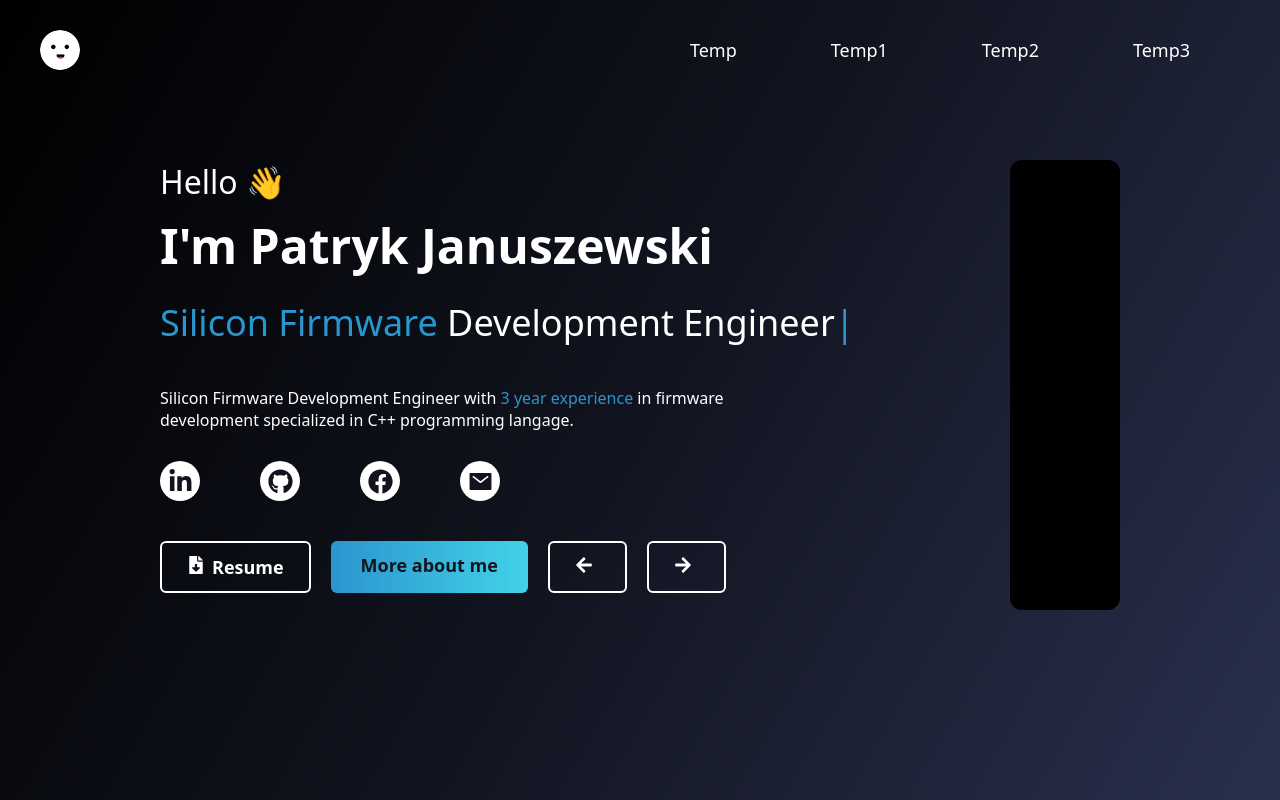
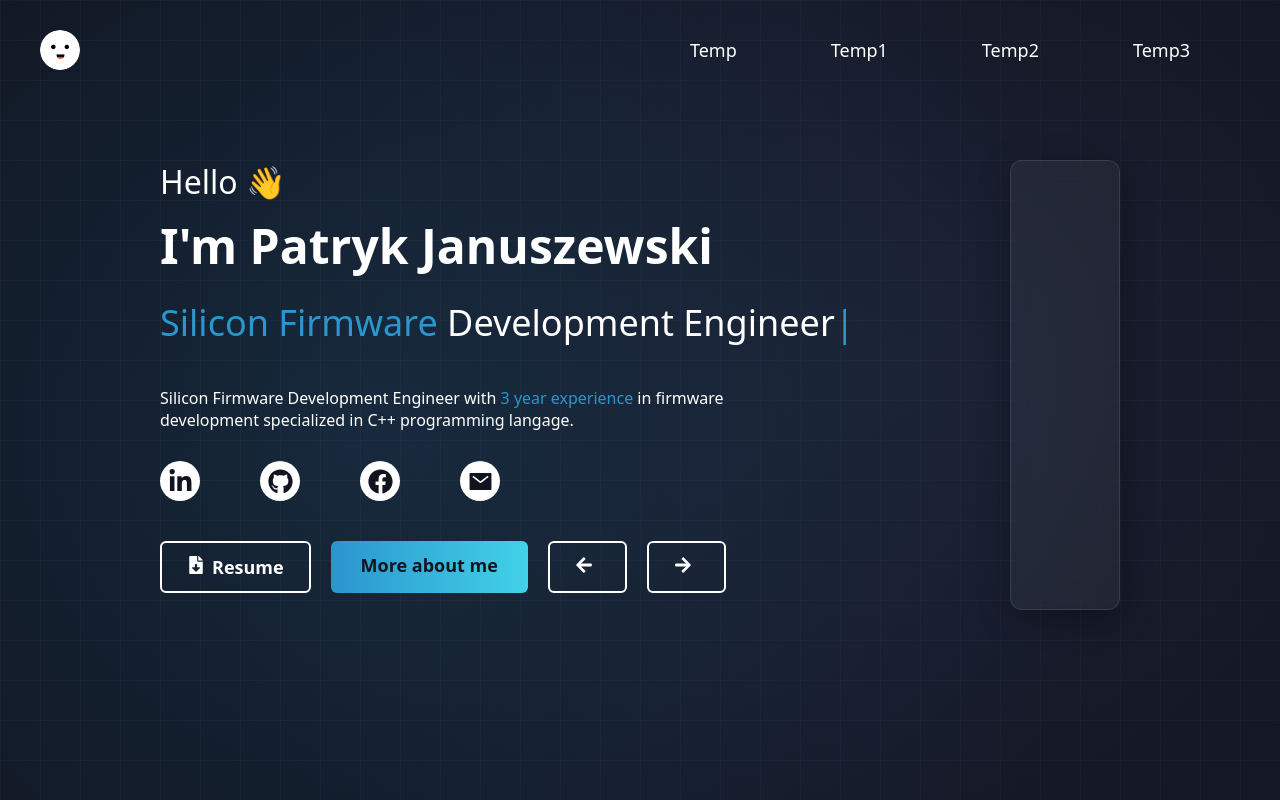
Before and after one commit to januszewskijanuszek/portfolio, a React (Vite) app: page / in a window 1280 px wide. Built offline with nearby package versions, Linux system fonts and the light colour scheme.

Commit message:
backgrounch check

```diff
--- a/src/home/home.css
+++ b/src/home/home.css
@@ -1,7 +1,28 @@
 /* home.css is used to provide graphical content for Home.hsx */
-.home-section{
-    background: linear-gradient(120deg, #000000, #11141f , #29304d);
+
+    /* background: linear-gradient(120deg, #000000, #11141f , #29304d); */
     /* background: #11141f; */
+    /* color: #ffffff; */
+    /* min-height: 100vh; */
+    /* display: flex; */
+    /* flex-direction: column; */
+    /* padding: 0 40px; */
+    /* font-family: system-ui, -apple-system, sans-serif; */
+
+.home-section {
+    background-color: #11141f;
+
+    background-image:
+        radial-gradient(circle at center, rgba(43, 149, 206, 0.15) 0%, transparent 50%),
+        radial-gradient(circle at center, rgba(41, 48, 77, 0.4) 0%, transparent 50%),
+        linear-gradient(rgba(255, 255, 255, 0.03) 1px, transparent 1px),
+        linear-gradient(90deg, rgba(255, 255, 255, 0.03) 1px, transparent 1px);
+
+    background-size: 200% 200%, 200% 200%, 40px 40px, 40px 40px;
+
+    /* Apply the animation: 25 seconds, smooth speed, infinite loop, moving back and forth */
+    animation: cloudDrift 15s ease-in-out infinite alternate;
+
     color: #ffffff;
     min-height: 100vh;
     display: flex;
@@ -10,6 +31,19 @@
     font-family: system-ui, -apple-system, sans-serif;
 }
 
+/* This controls the movement */
+@keyframes cloudDrift {
+    0% {
+        /* Start positions (X Y) for all 4 layers */
+        /* Cyan on the right, Blue on the left, Grid locked at 0 0 */
+        background-position: 100% 40%, 0% 60%, 0 0, 0 0;
+    }
+    100% {
+        /* End positions */
+        /* Cyan moves to the left, Blue moves to the right, Grid stays locked */
+        background-position: 0% 60%, 100% 40%, 0 0, 0 0;
+    }
+}
 .master-container{
     margin-left: 10%;
     margin-top: 5%;
@@ -182,9 +216,20 @@
     border: none;
 }
 
-.home-show-pannel{
-    background-color: black;
+.home-show-pannel {
+    background: rgba(255, 255, 255, 0.05);
 
+    /* 2. The magic frosted/matte glass effect */
+    backdrop-filter: blur(12px);
+    -webkit-backdrop-filter: blur(12px); /* For Safari support */
+
+    /* 3. Subtle border to catch the light on the glass edge */
+    border: 1px solid rgba(255, 255, 255, 0.1);
+
+    /* 4. Soft shadow to separate it from the page */
+    box-shadow: 0 8px 32px 0 rgba(0, 0, 0, 0.3);
+
+    /* Your existing structural properties */
     flex-grow: 1;
     min-height: 450px;
     border-radius: 12px;
```
